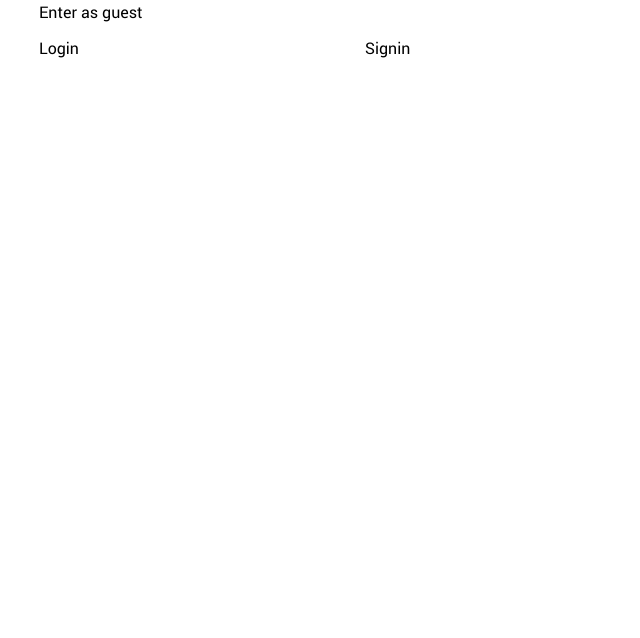
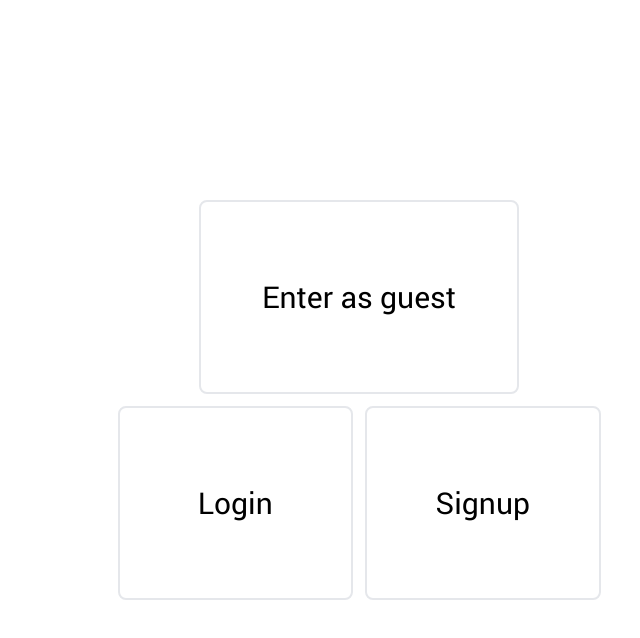
Before and after one commit to vurados/Note-Builder, a React (Create React App) app: page / in a window 1280 px wide. Shown: the top 638 px of the page, without its empty margins (281-921 px from the left). Built offline with nearby package versions, Linux system fonts and the light colour scheme.

Commit message:
added modal for creating layouts, modified Home page

```diff
--- a/src/Pages/Home.tsx
+++ b/src/Pages/Home.tsx
@@ -7,17 +7,31 @@ export const Home = () => {
 
 
 
-    return(<>
-      <div className="grid grid-cols-2 grid-rows-2 gap-3 mx-auto items-center w-1/2 h-1/2">
-        <div className="col-span-full border-1 rounded-lg">
-            <Link to="/Layouts" >Enter as guest</Link>
+  return(<>
+    <div className="static h-screen w-screen">
+      <div className="absolute grid grid-cols-1 gap-3 left-1/4 top-1/4 w-1/2 h-1/2 sm:grid-cols-2">
+        <div className="min-w-fit mx-auto col-span-full border-2 rounded-lg w-1/2 h-full hover:border-blue-400 hover:bg-gray-100 hover:text-blue-600 hover:shadow-lg">
+          <Link to="/layouts">
+            <div className="flex flex-col justify-center h-full">
+              <p className="mx-auto text-3xl">Enter as guest</p>
+            </div>
+          </Link>
         </div>
-        <div className="border-1 rounded-lg">
-          <Link to="/login">Login</Link>
+        <div className="min-w-fit w-3/4 h-full border-2 rounded-lg sm:place-self-end hover:border-blue-400 hover:bg-gray-100 hover:text-blue-600 hover:shadow-lg">
+          <Link to="/login">
+            <div className="flex flex-col justify-center h-full">
+              <p className="mx-auto text-3xl">Login</p>
+            </div>
+          </Link>
         </div>
-        <div className="border-1 rounded-lg">
-            <Link to="/signin">Signin</Link>
+        <div className="min-w-fit w-3/4 h-full border-2 rounded-lg sm:place-self-start hover:border-blue-400 hover:bg-gray-100 hover:text-blue-600 hover:shadow-lg">
+          <Link to="/signup">
+            <div className="flex flex-col justify-center h-full">
+              <p className="mx-auto text-3xl">Signup</p>
+            </div>
+          </Link>
         </div>
       </div>
-    </>)
+    </div>
+  </>)
 }
--- /dev/null
+++ b/src/components/LayoutModal.tsx
@@ -0,0 +1,39 @@
+import { ErrorMessage, Field, Form, Formik } from "formik";
+import * as Yup from 'yup'
+
+
+export function LayoutModal(){
+
+
+    const initialValues = {
+        title:"",
+        width:0
+    }
+
+    const validationSchema = Yup.object().shape({
+        title: Yup.string().min(3).max(20).required(),
+        width: Yup.string().required()
+    })
+
+    const onSubmit = () => {
+
+    }
+
+    return(
+        <div className="w-screen h-screen bg-black/30">
+                <Formik initialValues={initialValues} onSubmit={onSubmit} validationSchema={validationSchema}>
+                    <Form>
+                        <label>Title</label>
+                        <ErrorMessage name='title' component='span' className='text-xs text-red-700' />
+                        <Field name='title' type='text' placeholder='Titile' />
+
+                        <label>Width</label>
+                        <ErrorMessage name='width' component='span' className='text-xs text-red-700' />
+                        <Field name='width' type='number' placeholder='{1-10}'/>
+
+                        <div><button type='submit' className="w-2/4 p-2 mx-12 bg-blue-500 rounded-full">Submit</button></div>
+                    </Form>
+                </Formik>
+        </div>
+    )
+}
```
